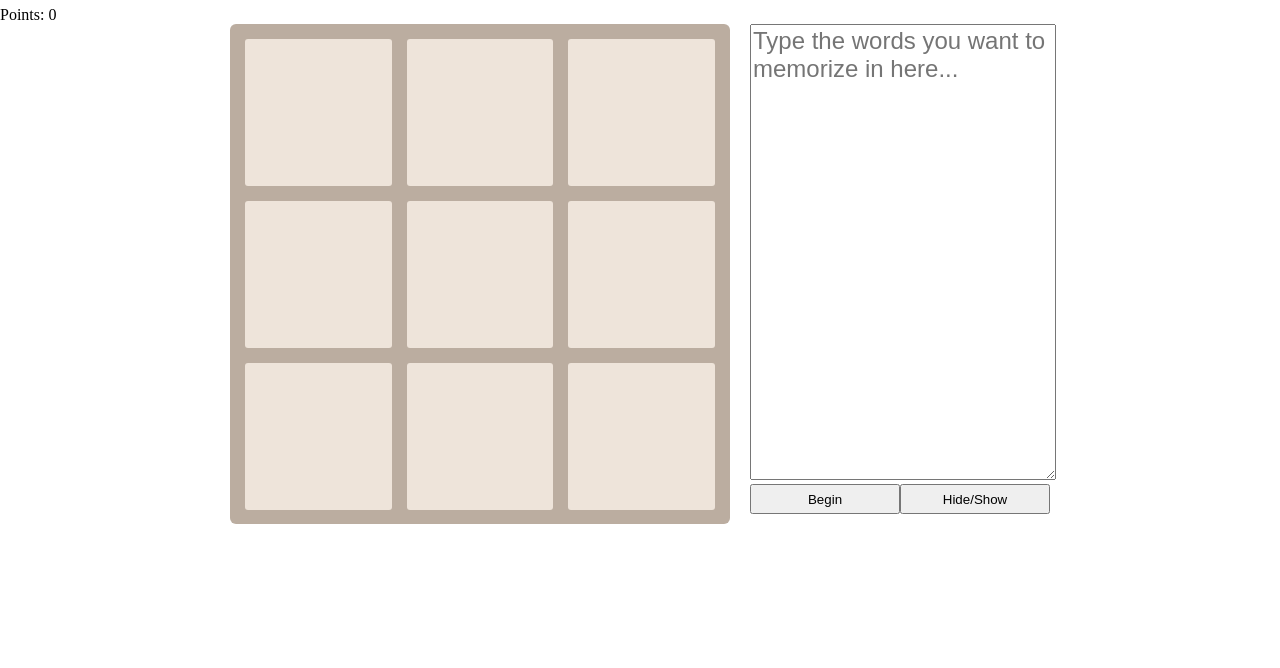
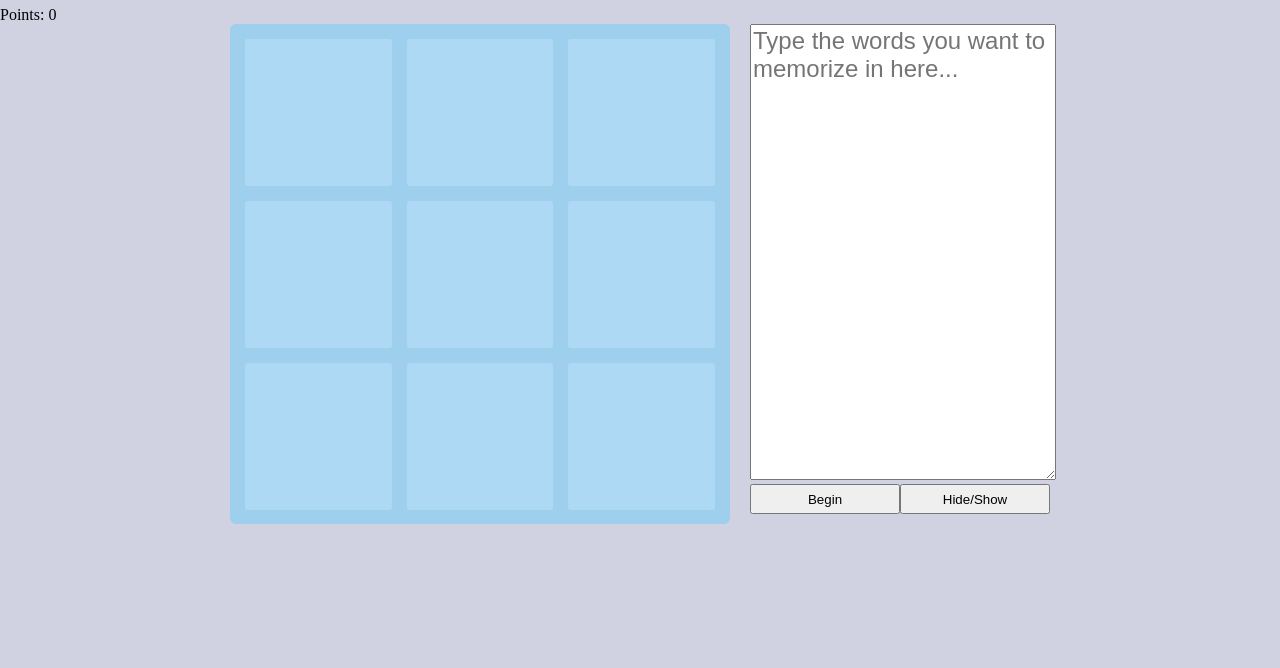
Before and after one commit to katm10/flippinAwesome, a plain HTML site: page index.html in a window 1280 px wide. Shown: the part 132-800 px from the top of the page. Drawn offline with nearby package versions, Linux system fonts and the light colour scheme.

Commit message:
palette change

```diff
--- a/logic.js
+++ b/logic.js
@@ -73,13 +73,13 @@ function startGame() {
 
 function makeEverythingDisappear() {
   $(".grid-cell").text("");
-  $(".grid-cell").css("background", "#cbf7f4");
+  $(".grid-cell").css("background", "#add9f4");
 
 }
 
 function showCorrectTile(tileNumber) {
   $("#" + tileNumber).text(tileMap[tileNumber]);
-  $("#" + tileNumber).css("background", "green");
+  $("#" + tileNumber).css("background", "#8BDDCC");
 }
 
 $(".grid-cell").click(function() {
--- a/style.css
+++ b/style.css
@@ -2,6 +2,7 @@
 
 body {
     margin: 80px 0;
+    background-color: #D0D2E2;
 }
 
 h1 {
@@ -16,7 +17,7 @@ h1 {
 .game-container {
     position: relative;
     padding: 15px;
-    background: #bbada0;
+    background: #9ED0ED;
     border-radius: 6px;
     width: 500px;
     height: 500px;
@@ -50,9 +51,9 @@ h1 {
     margin-right: 15px;
     float: left;
     border-radius: 3px;
-    background: rgba(238, 228, 218, 0.35);
+    background: #476c9b;
     border-radius: 3px;
-    background: #eee4da;
+    background: #add9f4;
     text-align: center;
     font-weight: bold;
     z-index: 10;
```
